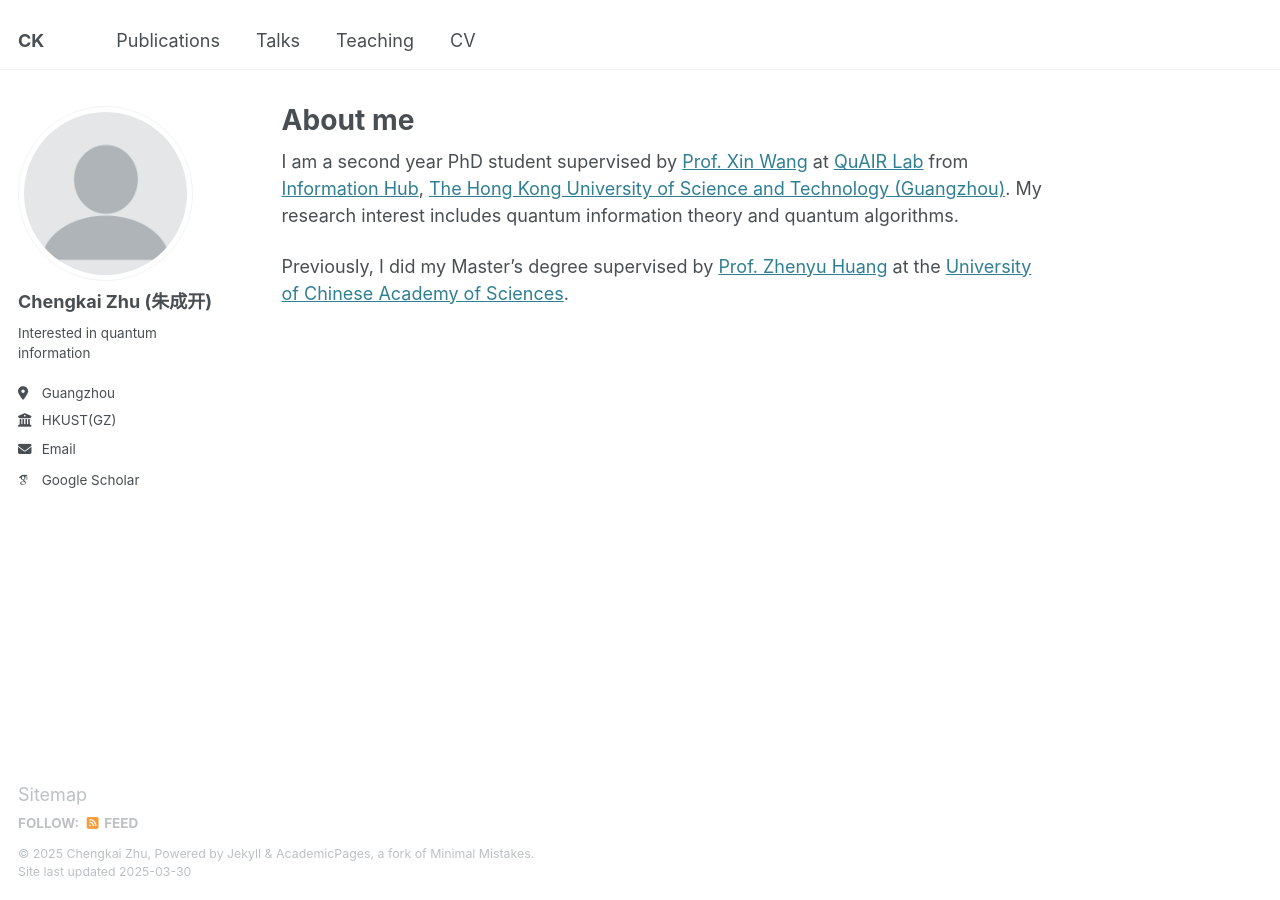
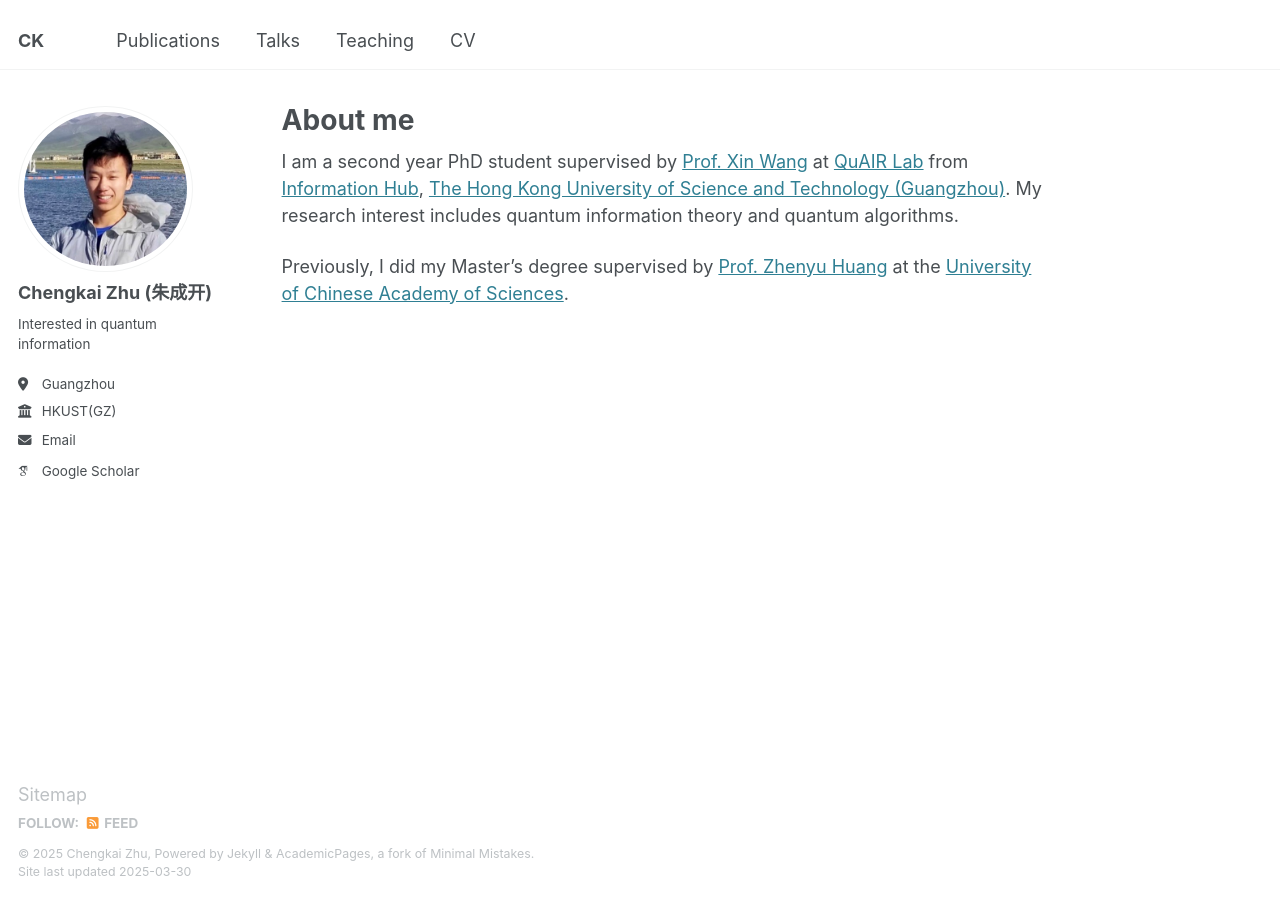
Before and after one commit to Chengkai-Zhu/Chengkai-Zhu.github.io, a Jekyll site: the page built from _pages/about.md, in a window 1280 px wide. Built offline with Jekyll 4.4.1, drawn with Linux system fonts in a browser that asks for light colours; some web fonts are replaced.

Commit message:
Update _config.yml

```diff
--- a/_config.yml
+++ b/_config.yml
@@ -22,7 +22,7 @@ repository               : "academicpages/academicpages.github.io"
 #               Additional customization can be done by editing /_includes/author-profile.html
 author:
   # Biographic information
-  avatar           : "profile.png"
+  avatar           : "avat.png"
   name             : "Chengkai Zhu (朱成开)"
   pronouns         : # example: "he/his"
   bio              : "Interested in quantum information"
```
